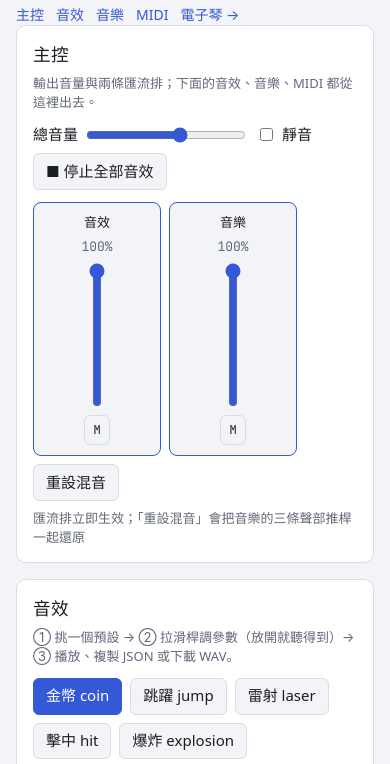
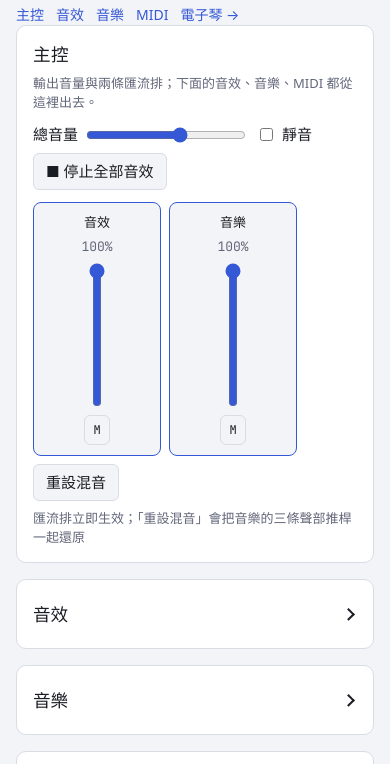
Before and after one commit to cormort/chiptune-audio, a website with bundled scripts: page index.html in a window 390 px wide. Shown: the part 78-842 px from the top of the page. Built offline with nearby package versions, Linux system fonts and the light colour scheme.

Commit message:
Start the console's three working sections collapsed
On a phone the four sections stack into several screens of scrolling, and a
visit usually wants one of them. 主控 stays open — it is the shortest one and
every sound goes through it — while 音效, 音樂 and MIDI 重新混音 collapse to
their headings, so the page starts as an overview you open one card at a time.

The heading itself is the toggle (a button inside the h2, so it keeps the
heading's role and font), the choice is remembered per section, an in-page link
to a collapsed section expands it first — otherwise clicking a nav link looks
like it did nothing — and importing a file expands the MIDI section, because a
dropped file must not land in a drawer nobody opened.

`collapsibleSections()` lives in page/ui.js and is opt-in per markup
(`<section data-collapse>`), so the keyboard page can adopt it with one
attribute when it wants to.

```diff
--- a/index.html
+++ b/index.html
@@ -110,8 +110,8 @@
     </div>
   </section>
 
-  <!-- 音效：挑預設 → 調參數 → 看波形 → 試聽／匯出 -->
-  <section id="sfx">
+  <!-- 音效：挑預設 → 調參數 → 看波形 → 試聽／匯出（預設收合，點標題展開） -->
+  <section id="sfx" data-collapse>
     <h2>音效</h2>
     <p class="muted flow">① 挑一個預設 → ② 拉滑桿調參數（放開就聽得到）→ ③ 播放、複製 JSON 或下載 WAV。</p>
     <div class="row" id="presets"></div>
@@ -131,8 +131,8 @@
       「雜訊種子」只在波形為 NOISE 時有作用，換個數字即得到不同質地的雜訊。</p>
   </section>
 
-  <!-- 音樂：產生參數 → 播放 → 三條聲部推桿（只有這一區產生的音樂吃得到） -->
-  <section id="music">
+  <!-- 音樂：產生參數 → 播放 → 三條聲部推桿（只有這一區產生的音樂吃得到）（預設收合，點標題展開） -->
+  <section id="music" data-collapse>
     <h2>音樂</h2>
     <p class="muted flow">① 選情緒、種子、小節 → ② 播放（可先「預先算好」避免第一拍卡頓）→ ③ 用聲部推桿調主旋律／貝斯／鼓組。</p>
     <div class="row">
@@ -154,8 +154,8 @@
       聲部是烘進音樂裡的，所以播放 MIDI 時它們不影響 MIDI。</p>
   </section>
 
-  <!-- MIDI：匯入 → 軌道音色 → 鋼琴演奏顯示 → 播放 -->
-  <section id="midiSection">
+  <!-- MIDI：匯入 → 軌道音色 → 鋼琴演奏顯示 → 播放（預設收合，點標題展開） -->
+  <section id="midiSection" data-collapse>
     <h2>MIDI 重新混音</h2>
     <p class="muted flow">① 匯入檔（可一次多選，或把整批拖進這一區；多檔會排成播放清單）→ ② 逐軌挑樂器、調音量 → ③ 看鋼琴演奏顯示 → ④ 播放、拖進度條、匯出 WAV。</p>
     <div class="row">
--- a/page/console.js
+++ b/page/console.js
@@ -14,11 +14,15 @@ import {
   autoInstruments, SampledKit, SAMPLE_KIT,
 } from '../src/index.js';
 import { DRUM_KIT } from './drum-library.js';
-import { $, downloadWav, fmtTime, prefs, registerServiceWorker, round } from './ui.js';
+import { $, collapsibleSections, downloadWav, fmtTime, prefs, registerServiceWorker, round } from './ui.js';
 import { createMixer } from './mixer.js';
 import { createPianoView } from './pianoview.js';
 
 registerServiceWorker();
+
+// 三個工作區塊預設收合（主控不收：它最短，也是所有聲音的出口）。
+// 匯入檔案時會自動展開 MIDI 區，不然拖進去的東西會「掉進收起來的抽屜」。
+const sections = collapsibleSections();
 
 const audio = new ChiptuneAudio({ volume: prefs.get('volume', 0.6) });
 // 取樣音色：抓到的樣本可以在離線算 MIDI 時混進去（見 src/midi.js 的 opts.samples）。
@@ -400,6 +404,7 @@ function midiCandidates(files) {
 async function addFiles(files) {
   const picked = midiCandidates(files);
   if (!picked.length) return;
+  sections.open('midiSection');
   const first = queue.length;
   if (picked.length > 1) $('midiStatus').textContent = `讀取 ${picked.length} 個檔案…`;
   for (const file of picked) queue.push(await readMidiFile(file));
--- a/page/theme.css
+++ b/page/theme.css
@@ -33,6 +33,19 @@ h2 { font-size: 1.1rem; margin: 0 0 .75rem; }
 header { display: flex; flex-wrap: wrap; gap: 8px 16px; align-items: baseline; justify-content: space-between; }
 a { color: var(--accent); }
 section { background: var(--panel); border: 1px solid var(--line); border-radius: 10px; padding: 16px; margin-bottom: 16px; }
+/* 可收合的區塊（markup 加 data-collapse，行為在 page/ui.js）：標題本身就是切換鈕。
+   收合時只留標題，所以下緣的間距要自己收掉，不然會多出一段空白。 */
+section[data-collapse] > h2 { margin: 0; }
+section[data-collapse].collapsed { padding-bottom: 16px; }
+section[data-collapse].collapsed > :not(h2) { display: none; }
+h2 > .twist { display: flex; align-items: center; justify-content: space-between; gap: 10px;
+  width: 100%; padding: 0; background: none; border: 0; color: inherit; font: inherit;
+  cursor: pointer; text-align: start; }
+h2 > .twist:hover { color: var(--accent); }
+h2 > .twist .caret { flex: 0 0 auto; width: .5em; height: .5em; margin-inline-end: .25em;
+  border-right: 2px solid currentColor; border-bottom: 2px solid currentColor;
+  transform: rotate(-45deg); transition: transform .15s ease; }
+section[data-collapse]:not(.collapsed) > h2 > .twist .caret { transform: rotate(45deg); }
 .row { display: flex; flex-wrap: wrap; gap: 8px; align-items: center; }
 button, select, input[type=number] {
   font: inherit; color: var(--text); background: var(--bg); border: 1px solid var(--line);
--- a/page/ui.js
+++ b/page/ui.js
@@ -90,3 +90,60 @@ export const prefs = {
     try { localStorage.removeItem(PREFS_KEY); } catch { /* 無痕模式 */ }
   },
 };
+
+/** 可收合的區塊：markup 只要在 <section> 上加 `data-collapse`，標題就會變成切換鈕。
+ *
+ *  為什麼預設收合：手機上四個區塊疊起來要好幾次捲動才看得到最後一區，而一次通常只
+ *  用得到其中一區。收起來之後整頁的標題一目了然，點哪個開哪個。
+ *  使用者點過就記住；導覽連結（#id）指到收合的區塊時會自動展開，不然點了像沒反應。
+ *  回傳 { open } 讓呼叫端可以在「使用者做了某件事」時主動展開（例如匯入 MIDI）。 */
+export function collapsibleSections({ defaultOpen = false } = {}) {
+  const sections = new Map();
+
+  for (const el of document.querySelectorAll('section[data-collapse]')) {
+    const h2 = el.querySelector('h2');
+    if (!h2) continue;
+    // 標題本身變成按鈕：字型與顏色沿用 h2，只在右邊多一個箭頭
+    const btn = document.createElement('button');
+    btn.type = 'button';
+    btn.className = 'twist';
+    while (h2.firstChild) btn.append(h2.firstChild);
+    const caret = document.createElement('span');
+    caret.className = 'caret';
+    caret.setAttribute('aria-hidden', 'true');
+    btn.append(caret);
+    h2.append(btn);
+
+    const key = `open:${el.id}`;
+    const set = (open, remember = true) => {
+      el.classList.toggle('collapsed', !open);
+      btn.setAttribute('aria-expanded', String(open));
+      btn.title = open ? '收起' : '展開';
+      if (remember) prefs.set(key, open);
+    };
+    set(prefs.get(key, defaultOpen), false);
+    btn.onclick = () => set(el.classList.contains('collapsed'));
+    sections.set(el.id, { el, set });
+  }
+
+  /** 展開某個區塊（給「使用者剛做了跟它有關係的事」用，例如匯入 MIDI）。 */
+  const open = (id) => {
+    const hit = sections.get(id);
+    if (hit) hit.set(true);
+    return !!hit;
+  };
+
+  // 導覽連結指到收合的區塊：先展開再讓瀏覽器捲過去
+  const reveal = () => {
+    const id = decodeURIComponent(location.hash.slice(1));
+    if (id && sections.has(id)) open(id);
+  };
+  addEventListener('hashchange', reveal);
+  addEventListener('click', (e) => {
+    const a = e.target.closest && e.target.closest('a[href^="#"]');
+    if (a) setTimeout(reveal, 0);   // hash 沒變時不會有 hashchange
+  });
+  reveal();
+
+  return { open, sections };
+}
--- a/sw.js
+++ b/sw.js
@@ -7,7 +7,7 @@
 // `cache-control: max-age=600`, and without it a freshly deployed worker would
 // precache whatever the browser still had lying around — the app would then
 // serve a mix of two versions for up to ten minutes.
-const VERSION = 'v18';
+const VERSION = 'v19';
 const CACHE = `chiptune-${VERSION}`;
 // 清理舊版只針對外殼快取（chiptune-v*）。樣本快取叫 chiptune-samples-v1，
 // 不在這個前綴裡——它裝的是使用者抓下來的幾 MB 樂器錄音，不該因為換一版就重抓。
```
Also changed, not shown: AGENTS.md (+4 -1 lines), test/pages.test.js (+23 -0 lines), README.md.
